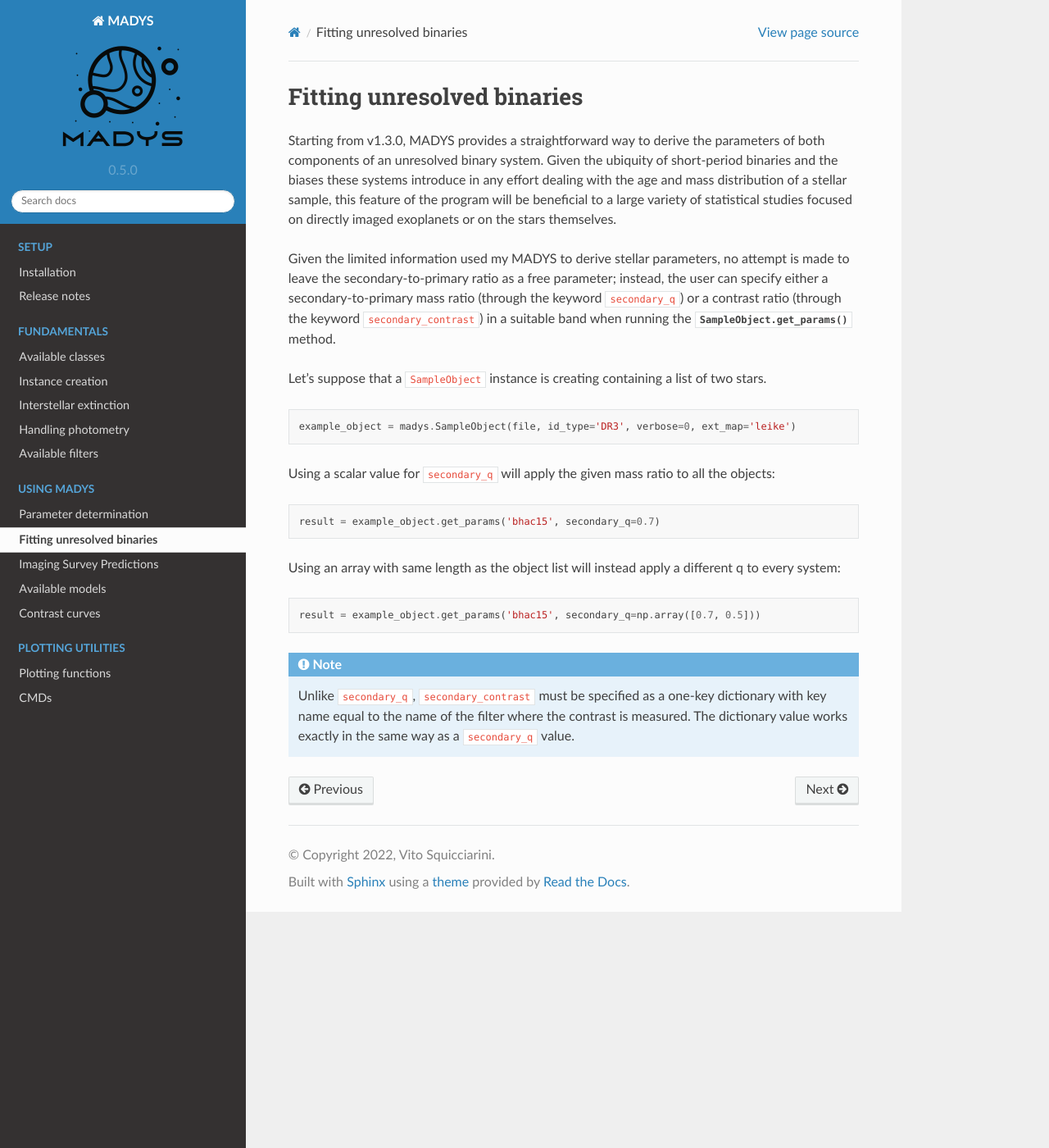
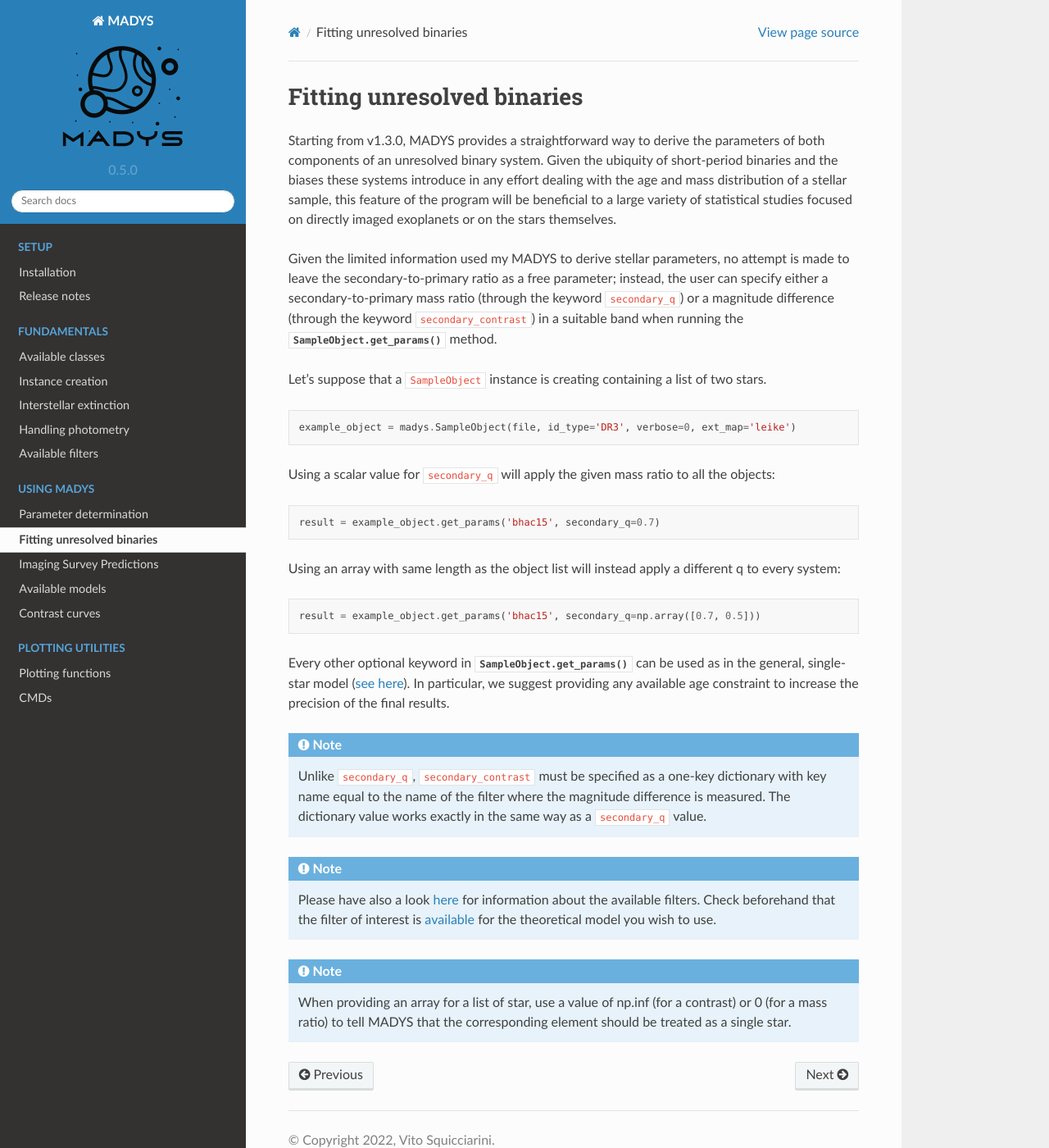
Before and after one commit to vsquicciarini/madys, a Sphinx documentation site: the page built from docs/source/binary_systems.rst, in a window 1280 px wide and 1400 px high. Shown: the whole window at 82% size. Built offline with Sphinx 7.4.7 and the Read the Docs theme 2.0.0, drawn with Linux system fonts in a browser that asks for light colours.

Commit message:
Update binary_systems.rst

```diff
--- a/docs/source/binary_systems.rst
+++ b/docs/source/binary_systems.rst
@@ -3,7 +3,7 @@ Fitting unresolved binaries
 
 Starting from v1.3.0, MADYS provides a straightforward way to derive the parameters of both components of an unresolved binary system. Given the ubiquity of short-period binaries and the biases these systems introduce in any effort dealing with the age and mass distribution of a stellar sample, this feature of the program will be beneficial to a large variety of statistical studies focused on directly imaged exoplanets or on the stars themselves.
 
-Given the limited information used my MADYS to derive stellar parameters, no attempt is made to leave the secondary-to-primary ratio as a free parameter; instead, the user can specify either a secondary-to-primary mass ratio (through the keyword ``secondary_q``) or a contrast ratio (through the keyword ``secondary_contrast``) in a suitable band when running the :py:func:`SampleObject.get_params` method.
+Given the limited information used my MADYS to derive stellar parameters, no attempt is made to leave the secondary-to-primary ratio as a free parameter; instead, the user can specify either a secondary-to-primary mass ratio (through the keyword ``secondary_q``) or a magnitude difference (through the keyword ``secondary_contrast``) in a suitable band when running the :py:func:`SampleObject.get_params` method.
 
 Let's suppose that a ``SampleObject`` instance is creating containing a list of two stars.
 
@@ -23,6 +23,17 @@ Using an array with same length as the object list will instead apply a differen
 
    result = example_object.get_params('bhac15', secondary_q=np.array([0.7, 0.5]))
 
+Every other optional keyword in :py:func:`SampleObject.get_params` can be used as in the general, single-star model (`see here <https://madys.readthedocs.io/en/latest/available_models.html>`_). In particular, we suggest providing any available age constraint to increase the precision of the final results.
+
+
 .. note::
 
-   Unlike ``secondary_q``, ``secondary_contrast`` must be specified as a one-key dictionary with key name equal to the name of the filter where the contrast is measured. The dictionary value works exactly in the same way as a ``secondary_q`` value.
+   Unlike ``secondary_q``, ``secondary_contrast`` must be specified as a one-key dictionary with key name equal to the name of the filter where the magnitude difference is measured. The dictionary value works exactly in the same way as a ``secondary_q`` value.
+
+.. note::
+
+   Please have also a look `here <https://madys.readthedocs.io/en/latest/available_filters.html>`_ for information about the available filters. Check beforehand that the filter of interest is `available <https://madys.readthedocs.io/en/latest/available_models.html>`_ for the theoretical model you wish to use.
+
+.. note::
+
+   When providing an array for a list of star, use a value of np.inf (for a contrast) or 0 (for a mass ratio) to tell MADYS that the corresponding element should be treated as a single star.
```
